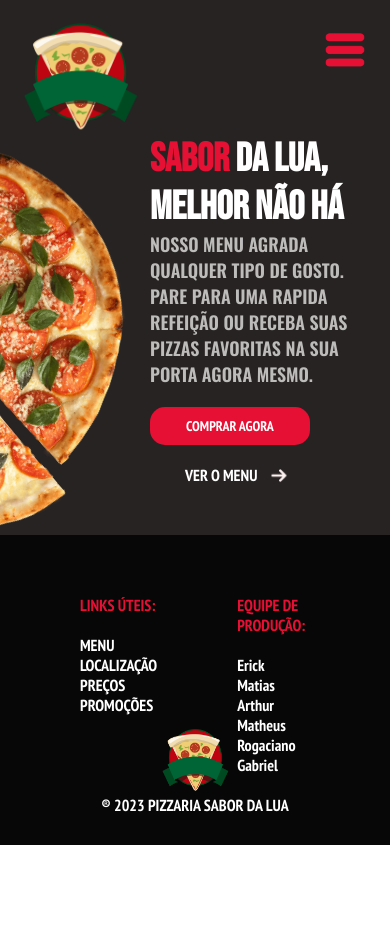
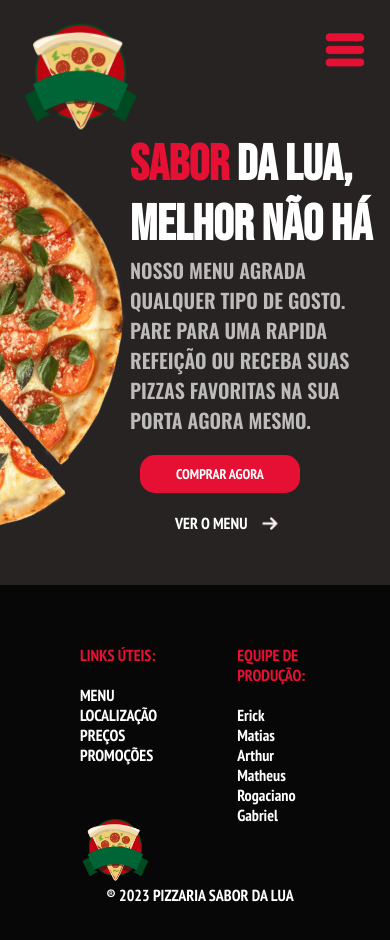
Before and after one commit to Erick-Bueno/Pizarria, a Next.js app in the folder app/: page /home in a window 390 px wide. Shown: the top 940 px of the page. Before the commit the page ends 845 px from the top, so only its background shows below. Built offline with nearby package versions, Linux system fonts and the light colour scheme.

Commit message:
responsivite

```diff
--- a/app/src/pages/home.js
+++ b/app/src/pages/home.js
@@ -27,7 +27,7 @@ export default function Home() {
 
         <p className={styles.fonte}><span className={styles.sabor}>SABOR</span> DA LUA,<br/>MELHOR NÃO HÁ </p>
         <p className={styles.slogan}>NOSSO MENU AGRADA QUALQUER TIPO DE GOSTO. <br/> PARE PARA UMA RAPIDA REFEIÇÃO OU RECEBA SUAS <br/> PIZZAS FAVORITAS NA SUA PORTA AGORA MESMO. </p>
-        <section><button className={styles.comprar}>COMPRAR AGORA</button> <span className={styles.contSeta}><button className={styles.verMenu}>VER O MENU</button> <img className={styles.seta} src='/images/seta.png' width={15}/></span></section>
+        <section className={styles.contbtn}><button className={styles.comprar}>COMPRAR AGORA</button> <span className={styles.contSeta}><button className={styles.verMenu}>VER O MENU</button> <img className={styles.seta} src='/images/seta.png' width={15}/></span></section>
       </main>
     </>
   )
--- a/app/src/styles/Footer.module.css
+++ b/app/src/styles/Footer.module.css
@@ -18,6 +18,7 @@
     padding-bottom: 30px;
     padding-right: 150px;
     padding-left: 150px;
+
 
 
 }
@@ -78,7 +79,15 @@
 .list{
     display: flex;
 }
-
+@media screen and (max-width:834px) {
+   .logo{
+        height: 70px;
+        position: absolute;
+        bottom: 20px;
+        right: 200px;
+        width: 70px;
+   }
+}
 @media screen and (max-width:768px) {
 
     .logo{
@@ -89,6 +98,40 @@
         right: 150px;
     }
 }
+@media screen and (max-width:701px) {
+  .ColHor{
+    display: none;
+  }
+  .fut{
+    padding-bottom: 75px;
+  }
+
+}
+@media screen and (max-width:529px) {
+    .logo{
+        margin: -40px;
+        bottom: 70px;
+    }
+    .footList{
+        padding: 20px;
+        padding-bottom: 80px;
+    }
+}
+@media screen and (max-width:491px) {
+   .cop{
+    width: 200px;
+   }
+}
+@media screen and (max-width:443px) {
+    .fut{
+        padding-left: 110px;
+
+    }
+    .logo{
+        right: 130px;
+    }
+
+}
 @media screen and (max-width:425px){
     .ColHor{
         display: none;
@@ -96,6 +139,7 @@
     .fut{
         padding-left: 20px;
         padding-right: 20px;
+
     }
     .logo{
         right: 120px;
@@ -104,11 +148,18 @@
     .footList{
         padding: 20px;
         margin-left: 40px;
+
     }
     .logo{
-        left: 140px;
+        left: 100px;
     }
+    .cop{
+       margin-top: 40px;
+       margin-left: 80px;
+    }
+
 }
+
 @media screen and (max-width:375px){
     .logo{
         left: 120px;
@@ -122,5 +173,10 @@
         padding: 11px;
 
     }
+    .cop{
+        margin-left: 42px;
+        margin-top: 60px;
+        margin-bottom: -40px;
+    }
 
 }
--- a/app/src/styles/Home.module.css
+++ b/app/src/styles/Home.module.css
@@ -121,6 +121,14 @@
         left: 600px;
     }
 }
+@media screen and (max-width:1164px){
+    .pizzazzona{
+        left: -250px;
+    }
+    .ma{
+        left: 450px;
+    }
+}
 @media screen and (max-width:1024px) {
     .pizzazzona{
         left: -250px;
@@ -137,13 +145,94 @@
         left: 350px;
     }
 }
+@media screen and  (max-width:900px) {
+    .pizzazzona{
+        left: -450px;
+    }
+    .ma{
+        left: 250px;
+    }
+}
+@media screen and (max-width:799px){
+    .ma{
+        left: 230px;
+
+    }
+    .fonte
+    {
+        font-size: 60px;
+    }
+
+}
+@media screen and (max-width:765px) {
+    .fonte{
+        font-size: 80px;
+    }
+}
+@media screen and (max-width:765px) {
+    .fonte{
+        font-size: 60px;
+        width: 300px;
+    }
+    .slogan{
+        font-size: 14px;
+    }
+}
+@media screen and (max-width:529px) {
+ .ma{
+    left: 210px;
+ }
+
+}
+
+@media screen and (max-width:508px) {
+    .ma{
+        left: 150px;
+    }
+    .pizzazzona{
+        left: -500px;
+    }
+}
+@media screen and (max-width:449px) {
+    .contbtn{
+        display:flex;
+        flex-direction: column;
+        margin-left: 10px;
+        width: 150px;
+    }
+    .verMenu{
+        margin-top: 10px;
+        margin-left: 40px;
+    }
+    .seta{
+        right: 20px;
+        top: 12px;
+    }
+    .fonte{
+        font-size: 40px;
+        width: 250px;
+    }
+    .pizzazzona{
+        left: -500px;
+    }
+    .ma{
+        left: 170px;
+        width: 200px;
+    }
+    .slogan{
+        font-size: 17px;
+    }
+
+
+}
+
 @media screen and (max-width:425px) {
     .pizzazzona{
         width: 400px;
         left: -250px
     }
     .ma{
-        width: 200px;
+        width: 260px;
 
         left: 150px;
     }
@@ -155,7 +244,58 @@
         margin-left: 35px;
     }
     .fonte{
-        width: 200px;
+        width: 250px;
+        font-size: 50px;
+    }
+    .slogan{
+        font-size: 20px;
+    }
+    .contbtn{
+        margin-left: 10px;
+    }
+    .seta{
+        top: 23px;
+    }
+
+
+}
+@media screen and (max-width:407px){
+    .ma{
+        width: 250px;
+    }
+}
+@media screen and (max-width:396px) {
+    .ma{
+        left: 130px;
+    }
+}
+
+@media screen and (max-width:375px) {
+    .fonte{
+        font-size: 40px;
+        width: 220px;
+    }
+    .pizzazzona{
+        left: -250px;
+    }
+    .ma{
+        width: 240px;
+    }
+
+}
+@media screen and (max-width:366px) {
+    .fonte{
+        font-size: 40px;
+        width: 220px;
+    }
+    .pizzazzona{
+        left: -250px;
+    }
+    .ma{
+        width:220px
+    }
+    .slogan{
+        font-size: 19px;
     }
 }
 @media screen and (max-width:320px){
@@ -170,5 +310,11 @@
     }
     .ma{
         left: 100px;
+        width: 219px;
+    }.slogan{
+        font-size: 18px;
+    }
+    .fonte{
+        width: 218px;
     }
 }
--- a/app/src/styles/Layout.module.css
+++ b/app/src/styles/Layout.module.css
@@ -90,3 +90,8 @@
         padding-bottom: 400px;
     }
 }
+@media screen and (max-width:425px){
+    .contTop{
+        padding-bottom: 450px;
+    }
+}
```
